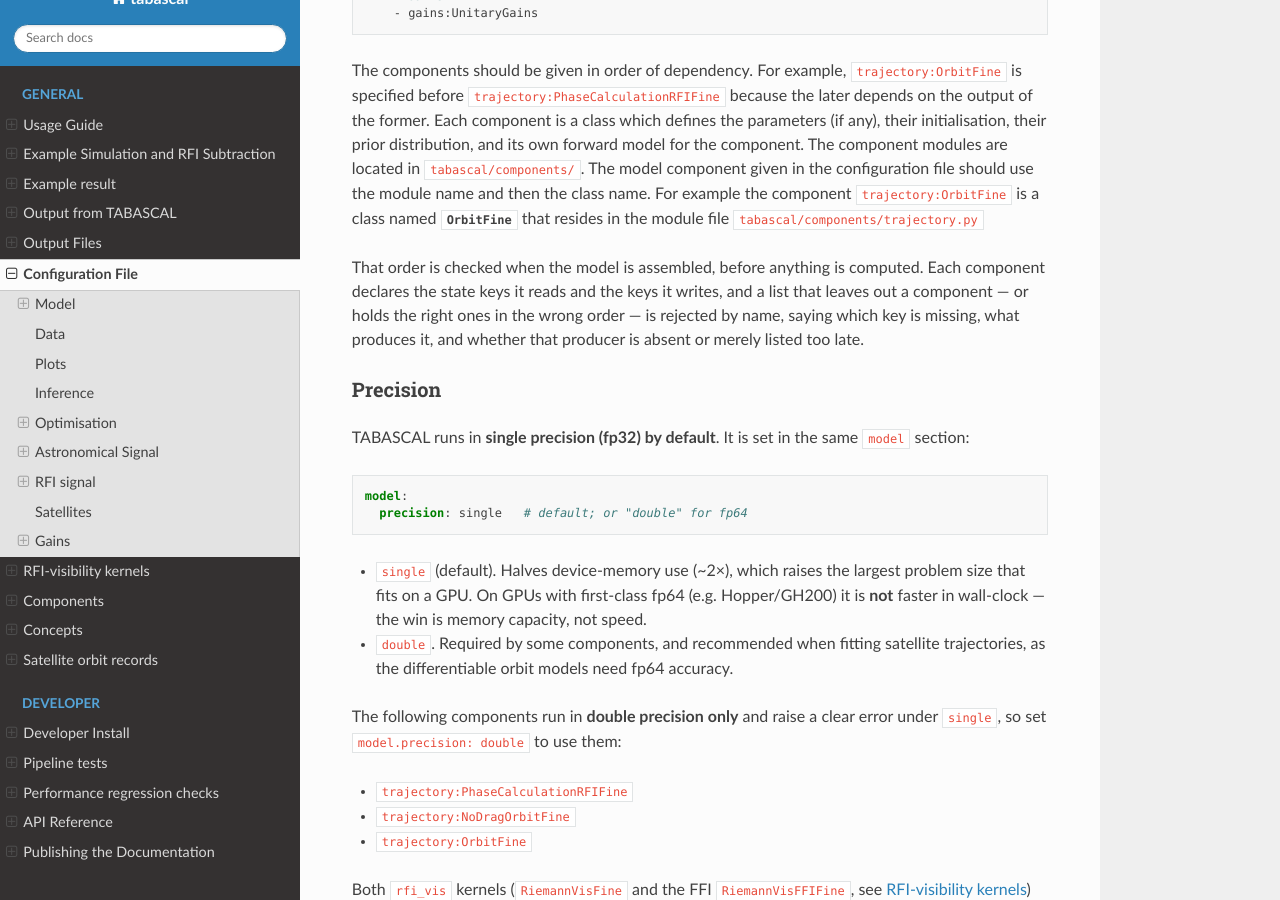
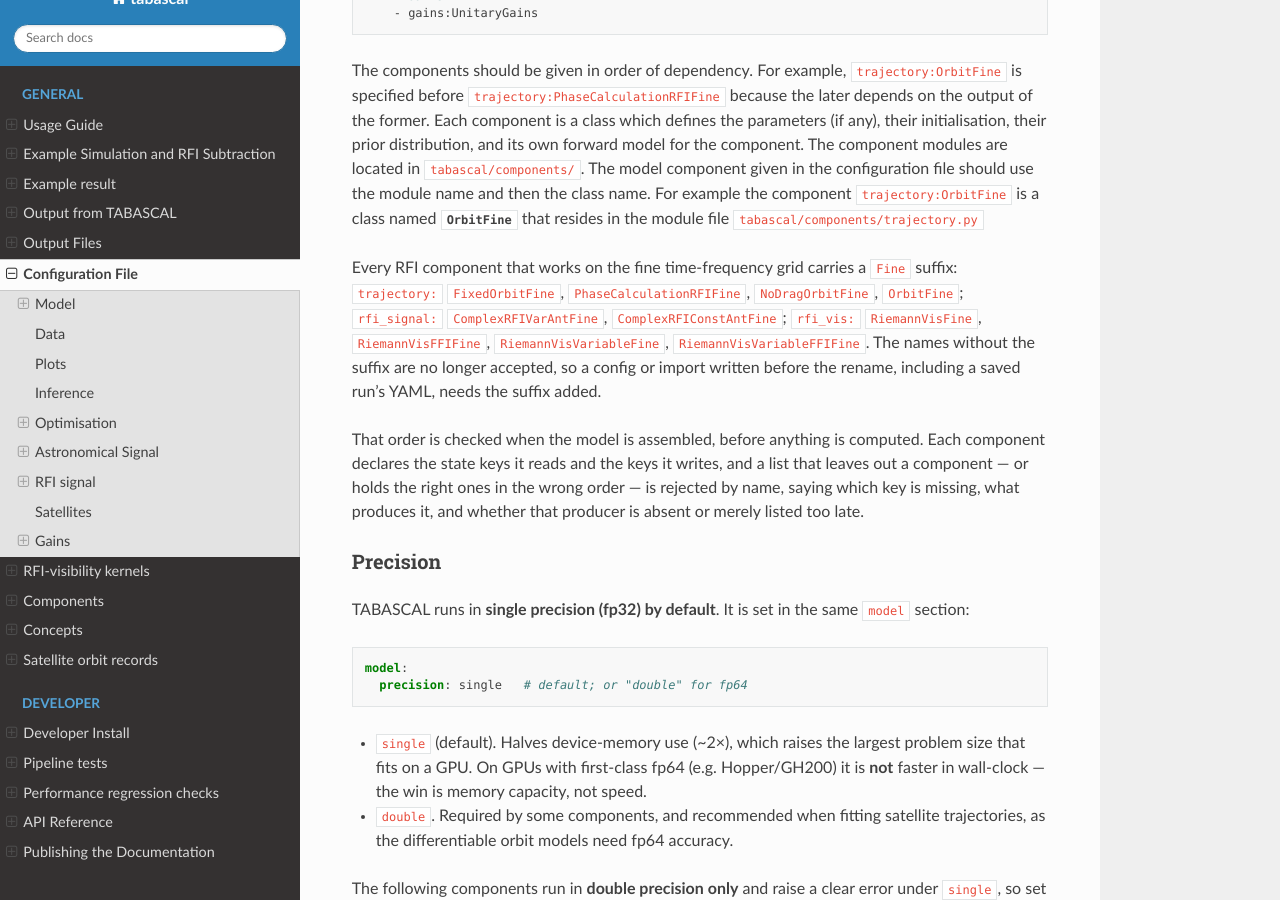
Before and after one commit to epfl-radio-astro/tabascal, a Sphinx documentation site: the page built from docs/config.md, in a window 1280 px wide and 900 px high, scrolled down 904 px. Built offline with Sphinx 7.4.7 and the Read the Docs theme 3.1.0, drawn with Linux system fonts in a browser that asks for light colours.

Commit message:
Spell out the renames for users, and name the Fine test classes to match

````diff
--- a/docs/config.md
+++ b/docs/config.md
@@ -26,6 +26,14 @@ model:
 ```
 
 The components should be given in order of dependency. For example, `trajectory:OrbitFine` is specified before `trajectory:PhaseCalculationRFIFine` because the later depends on the output of the former. Each component is a class which defines the parameters (if any), their initialisation, their prior distribution, and its own forward model for the component. The component modules are located in [`tabascal/components/`](https://github.com/epfl-radio-astro/tabascal/tree/main/tabascal/components). The model component given in the configuration file should use the module name and then the class name. For example the component `trajectory:OrbitFine` is a class named {class}`~tabascal.components.trajectory.OrbitFine` that resides in the module file [`tabascal/components/trajectory.py`](https://github.com/epfl-radio-astro/tabascal/blob/main/tabascal/components/trajectory.py)
+
+Every RFI component that works on the fine time-frequency grid carries a `Fine`
+suffix: `trajectory:` `FixedOrbitFine`, `PhaseCalculationRFIFine`,
+`NoDragOrbitFine`, `OrbitFine`; `rfi_signal:` `ComplexRFIVarAntFine`,
+`ComplexRFIConstAntFine`; `rfi_vis:` `RiemannVisFine`, `RiemannVisFFIFine`,
+`RiemannVisVariableFine`, `RiemannVisVariableFFIFine`. The names without the
+suffix are no longer accepted, so a config or import written before the rename,
+including a saved run's YAML, needs the suffix added.
 
 That order is checked when the model is assembled, before anything is computed. Each component declares the state keys it reads and the keys it writes, and a list that leaves out a component — or holds the right ones in the wrong order — is rejected by name, saying which key is missing, what produces it, and whether that producer is absent or merely listed too late.
 
````
Also changed, not shown: 5 other files.
